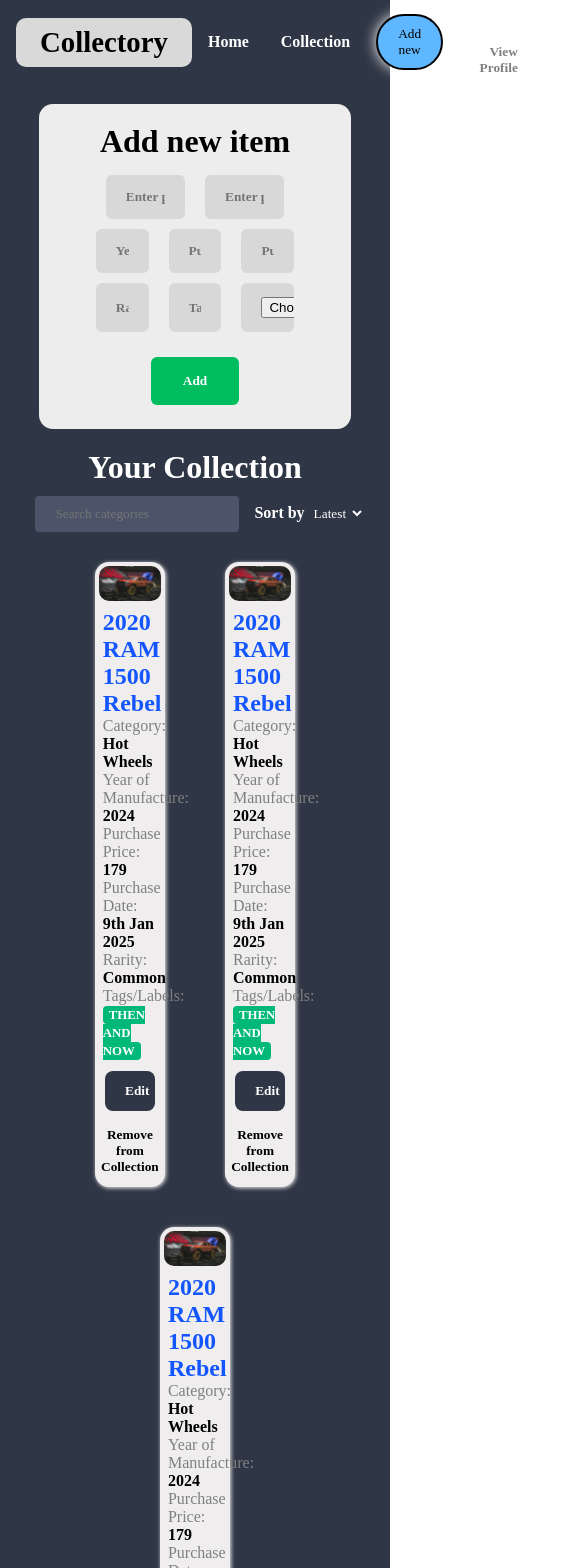
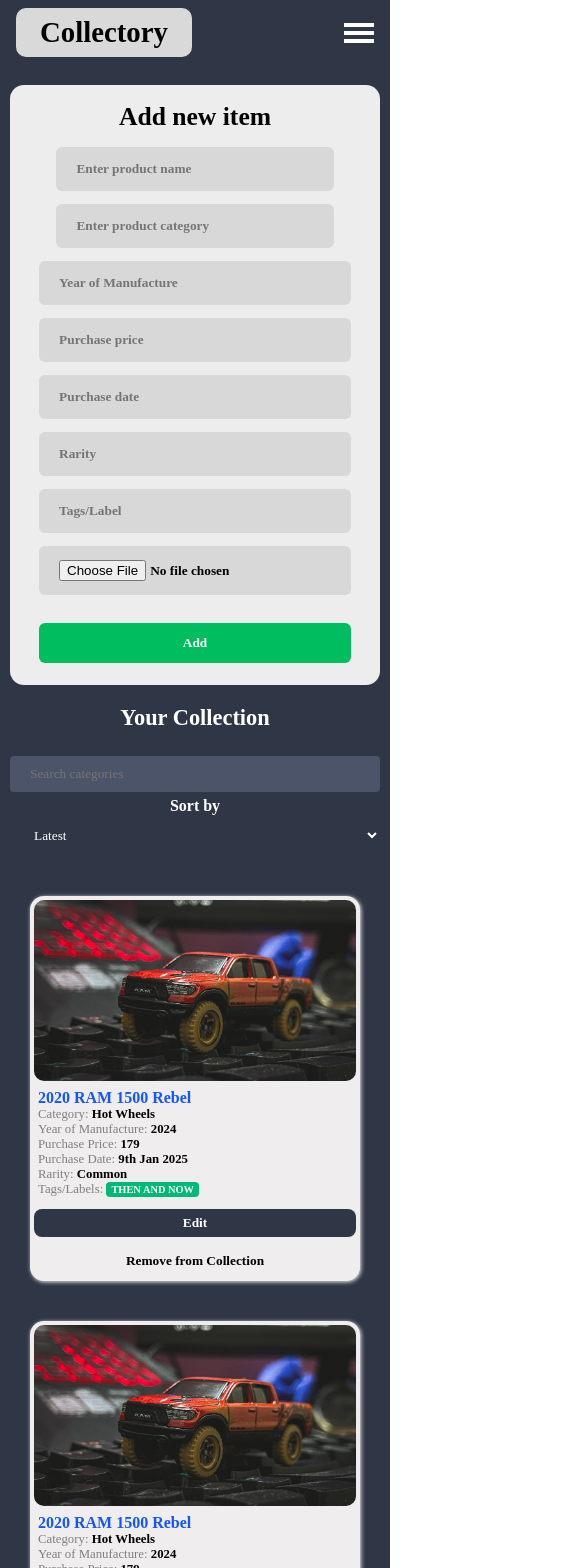
Before and after one commit to AtharvKasar04/Collector-Organizer, a React (Vite) app in the folder client/: page /collection in a window 390 px wide. Shown: the top 1568 px of the page, 562 px wide, since content can reach past the window. Built offline with nearby package versions, Linux system fonts and the light colour scheme; a web font is replaced by a local one.

Commit message:
added | responsiveness for pages

```diff
--- a/client/src/assets/styles/Collection.css
+++ b/client/src/assets/styles/Collection.css
@@ -10,6 +10,7 @@
     text-align: center;
     background-color: #2F3645;
     padding-bottom: 10px;
+    overflow-x: hidden;
 }
 
 .addItemContainer{
@@ -92,8 +93,112 @@
 .itemCardsSection{
     width: 90%;
     margin: 0px auto;
-    /* border: 2px solid red; */
     display: flex;
     flex-wrap: wrap;
     justify-content: center;
 }
+
+
+@media (max-width: 1024px) {
+
+    .addItem-input {
+      width: 40%;
+    }
+
+    #productName,
+    #productCategory {
+      width: 45%;
+    }
+
+    .addItemButton {
+      width: 80%;
+      padding: 12px 24px;
+    }
+
+    .itemCardsSection {
+      width: 95%;
+    }
+  }
+
+  @media (max-width: 768px) {
+
+    .addItemContainer {
+      width: 90%;
+      padding: 12px;
+    }
+
+    .addItemHeading {
+      font-size: 1.8rem;
+    }
+
+    .addItemInputFields {
+      flex-direction: column;
+      align-items: center;
+    }
+
+    .addItem-input {
+      width: 80%;
+      margin-bottom: 10px;
+    }
+
+    #productName,
+    #productCategory {
+      width: 80%;
+    }
+
+    .addItemButton {
+      width: 80%;
+      padding: 12px 24px;
+    }
+
+    .itemCardsSection {
+      width: 100%;
+    }
+
+    .yourCollectionElements {
+      margin: 10px 0px;
+    }
+  }
+
+  @media (max-width: 480px) {
+
+    .addItemContainer {
+      width: 95%;
+    }
+
+    .addItemHeading {
+      font-size: 1.6rem;
+    }
+
+    .addItemInputFields {
+      flex-direction: column;
+    }
+
+    .addItem-input {
+      width: 90%;
+      margin-bottom: 8px;
+    }
+
+    .addItemButton {
+      width: 90%;
+      padding: 12px 20px;
+    }
+
+    .itemCardsSection {
+      width: 100%;
+    }
+
+    .searchCategories {
+      width: 100%;
+      margin: 5px 0px;
+    }
+
+    .sort-by {
+      width: 100%;
+      padding: 12px 20px;
+    }
+
+    .sort-by-label {
+      font-size: 1rem;
+    }
+  }
--- a/client/src/assets/styles/ItemCard.css
+++ b/client/src/assets/styles/ItemCard.css
@@ -6,7 +6,7 @@
 
 .itemCard{
     /* border: 2px solid red; */
-    width: 20%;
+    width: 400px;
     max-width: 400px;
     text-align: center;
     background-color: #EFEDED;
@@ -78,3 +78,76 @@
 .removeItemButton:hover{
     letter-spacing: 1px;
 }
+
+
+@media (max-width: 1024px) {
+    .itemCard {
+        width: 80%; /* Scale down the card width */
+    }
+
+    .cardTitle {
+        font-size: 1.3rem; /* Slightly smaller title */
+    }
+
+    .key, .key-val {
+        font-size: 0.9rem;
+    }
+
+    .tagsVal {
+        font-size: 0.75rem;
+    }
+
+    .itemEditButton {
+        padding: 10px 18px;
+        width: 90%;
+    }
+}
+
+/* Small screens (max-width: 768px) */
+@media (max-width: 768px) {
+    .itemCard {
+        width: 70%;
+    }
+
+    .cardTitle {
+        font-size: 1.2rem;
+    }
+
+    .key, .key-val {
+        font-size: 0.85rem;
+    }
+
+    .tagsVal {
+        font-size: 0.7rem;
+        padding: 2px 5px;
+    }
+
+    .itemEditButton {
+        padding: 8px 16px;
+        width: 85%;
+    }
+}
+
+/* Extra small screens (max-width: 480px) */
+@media (max-width: 480px) {
+    .itemCard {
+        width: 90%;
+    }
+
+    .cardTitle {
+        font-size: 1rem;
+    }
+
+    .key, .key-val {
+        font-size: 0.8rem;
+    }
+
+    .tagsVal {
+        font-size: 0.65rem;
+    }
+
+    .itemEditButton {
+        padding: 6px 12px;
+        width: 100%;
+    }
+}
--- a/client/src/assets/styles/Navbar.css
+++ b/client/src/assets/styles/Navbar.css
@@ -42,18 +42,6 @@
     margin: 0px 16px;
 }
 
-.addNewButton{
-    padding: 10px 20px;
-    cursor: pointer;
-    border-radius: 30px;
-    outline: none;
-    border: 2px solid black;
-    background-color: #5FB7FF;
-    margin: 0px 10px;
-    box-shadow: 0px 0px 14px white;
-    align-self: center;
-}
-
 .profile{
     /* border: 2px solid red; */
     display: flex;
@@ -88,3 +76,67 @@
     border-radius: 50%;
     margin: 0px 5px;
 }
+
+.hamburger {
+    display: none;
+    flex-direction: column;
+    justify-content: space-between;
+    cursor: pointer;
+    height: 20px;
+    width: 30px;
+  }
+
+  .hamburger .line {
+    height: 4px;
+    width: 100%;
+    background-color: white;
+    transition: all 0.3s ease-in-out;
+  }
+
+  .hamburger .line1 {
+    transform: rotate(45deg) translate(5px, 5px);
+  }
+
+  .hamburger .line2 {
+    opacity: 0;
+  }
+
+  .hamburger .line3 {
+    transform: rotate(-45deg) translate(5px, -5px);
+  }
+
+@media (max-width: 768px) {
+    .navbarRight {
+      position: absolute;
+      top: 60px;
+      right: 0;
+      background-color: #2f3645;
+      flex-direction: column;
+      width: 100%;
+      height: 0;
+      overflow: hidden;
+      align-items: center;
+      transition: height 0.3s ease-in-out;
+    }
+
+    .navbarRight.open {
+      height: auto;
+      padding-bottom: 20px;
+    }
+
+    .navLinks {
+      flex-direction: column;
+    }
+
+    .nav-link {
+      margin: 10px 0;
+    }
+
+    .profile {
+      margin-top: 10px;
+    }
+
+    .hamburger {
+      display: flex;
+    }
+  }
--- a/client/src/assets/styles/RecentCollections.css
+++ b/client/src/assets/styles/RecentCollections.css
@@ -7,8 +7,9 @@
 .recentCollectionsContainer{
     background-color: #2F3645;
     width: 100%;
-    height: 100vh;
+    min-height: 100vh;
     text-align: center;
+    overflow-x: hidden;
 }
 
 .yourCollection{
@@ -53,3 +54,69 @@
     border-radius: 2px;
     margin: 20px auto;
 }
+
+@media (max-width: 1024px) {
+    .yourCollectionHeading {
+        font-size: 1.8rem; /* Scale down heading */
+    }
+
+    .yourCollectionSubHeading {
+        font-size: 0.9rem; /* Scale down subheading */
+    }
+
+    .viewCollectionButton {
+        width: 30%; /* Adjust button width */
+        padding: 12px 24px; /* Adjust padding for smaller buttons */
+    }
+
+    .breakerLine {
+        width: 80%; /* Adjust line width */
+    }
+}
+
+/* Small screens (max-width: 768px) */
+@media (max-width: 768px) {
+    .yourCollectionHeading {
+        font-size: 1.6rem;
+    }
+
+    .yourCollectionSubHeading {
+        font-size: 0.8rem;
+    }
+
+    .viewCollectionButton {
+        width: 40%;
+    }
+
+    .cardsRow {
+        gap: 15px; /* Adjust spacing between cards */
+    }
+
+    .breakerLine {
+        width: 90%;
+    }
+}
+
+/* Extra small screens (max-width: 480px) */
+@media (max-width: 480px) {
+    .yourCollectionHeading {
+        font-size: 1.4rem;
+    }
+
+    .yourCollectionSubHeading {
+        font-size: 0.7rem;
+    }
+
+    .viewCollectionButton {
+        width: 60%; /* Make the button take more space */
+        padding: 10px 20px;
+    }
+
+    .cardsRow {
+        gap: 10px;
+    }
+
+    .breakerLine {
+        width: 95%;
+    }
+}
--- a/client/src/components/Navbar.jsx
+++ b/client/src/components/Navbar.jsx
@@ -1,40 +1,47 @@
-import React, { useState } from 'react'
-import { Link } from 'react-router-dom'
-import "../assets/styles/Navbar.css"
+import React, { useState } from "react";
+import { Link } from "react-router-dom";
+import "../assets/styles/Navbar.css";
 
 function Navbar() {
-
   const [menuOpen, setMenuOpen] = useState(false);
 
+  const toggleMenu = () => {
+    setMenuOpen(!menuOpen);
+  };
+
   return (
-        <div className='navbar'>
+    <div className="navbar">
       <div className="navbarLeft">
         <div className="logoDiv">
           <h2 className="logo">Collectory</h2>
         </div>
       </div>
 
-            <div className="navbarRight">
-
-                <div className="navLinks">
-                    <Link to='/recent-collections' className='nav-link'>Home</Link>
-                    <Link to='/collection' className='nav-link'>Collection</Link>
+      <div className="hamburger" onClick={toggleMenu}>
+        <div className={`line ${menuOpen ? "line1" : ""}`}></div>
+        <div className={`line ${menuOpen ? "line2" : ""}`}></div>
+        <div className={`line ${menuOpen ? "line3" : ""}`}></div>
       </div>
 
-                <button className='addNewButton'>Add new</button>
-
+      <div className={`navbarRight ${menuOpen ? "open" : ""}`}>
+        <div className="navLinks">
+          <Link to="/recent-collections" className="nav-link">
+            Home
+          </Link>
+          <Link to="/collection" className="nav-link">
+            Collection
+          </Link>
+        </div>
         <div className="profile">
           <div className="text">
             <h5>Atharv Kasar</h5>
             <button>View Profile</button>
           </div>
-                    <div className="profileIcon">
-
+          <div className="profileIcon"></div>
         </div>
       </div>
     </div>
-        </div>
-    )
+  );
 }
 
-export default Navbar
+export default Navbar;
```
Lines whose indentation alone changed are shown as unchanged.
